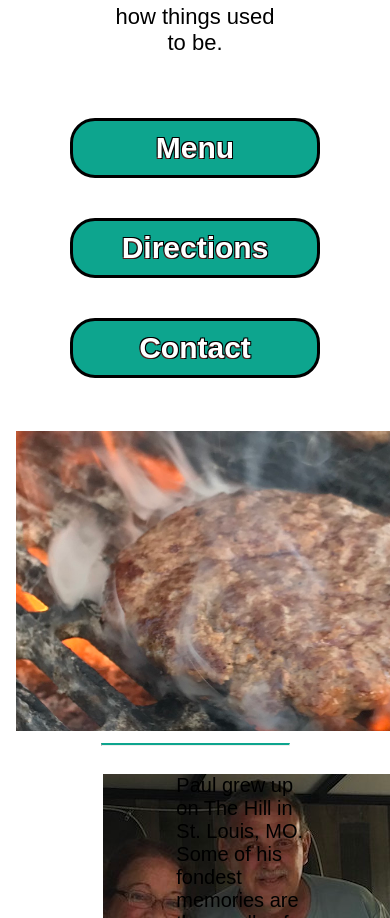
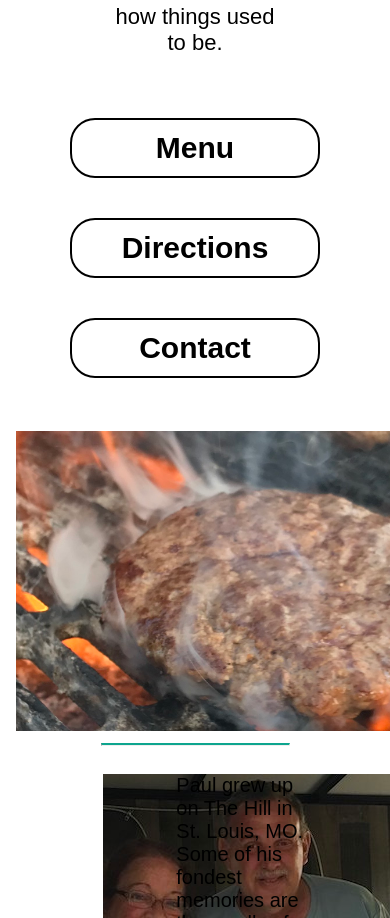
Before and after one commit to MariahLightfoot/TheBuzzsawDiner, an Angular app: page / in a window 390 px wide. Shown: the part 1224-2142 px from the top of the page. Built offline with nearby package versions, Linux system fonts and the light colour scheme.

Commit message:
contact button should pull up phone to call now

```diff
--- a/src/app/buttons/buttons.component.css
+++ b/src/app/buttons/buttons.component.css
@@ -5,25 +5,25 @@
 
 .button1, .button2, .button3{
     border-radius: 25px;
-    border: 3px solid black;
+    border: 2px solid black;
     padding: 5px;
     margin: 20px;
     width: 250px;
     height: 60px;
-    background: #0da58e;
+    background: white;
     font-size: 30px;
     font-weight: 600;
-    color: white;
-    text-shadow:
+    color: black;
+    /* text-shadow:
 		-1px -1px 0 #000,
 		1px -1px 0 #000,
 		-1px 1px 0 rgb(88, 31, 31),
-        1px 1px 0 #000;
+        1px 1px 0 #000; */
 }
 
 .button1:hover, .button2:hover, .button3:hover{
     transform: scale(1.02);
-    box-shadow: 2.5px 2.5px #262626;
+    box-shadow: 7px 7px #0da58e;
     cursor: pointer;
 }
 
--- a/src/app/buttons/buttons.component.html
+++ b/src/app/buttons/buttons.component.html
@@ -3,5 +3,5 @@
 
     <button class="button2" (click)="goToGoogleMaps()">Directions</button>
 
-    <button class="button3">Contact</button>
+    <button class="button3" (click)="contactUs()">Contact</button>
 </div>
--- a/src/app/buttons/buttons.component.ts
+++ b/src/app/buttons/buttons.component.ts
@@ -15,4 +15,8 @@ export class ButtonsComponent implements OnInit {
   goToGoogleMaps() {
     window.open("https://www.google.com/maps/dir//farmers+kitchen+desoto+mo/data=!4m6!4m5!1m1!4e2!1m2!1m1!1s0x87d8e22b48c9cacf:0xab2e3288642b7d3b?sa=X&ved=2ahUKEwj3lvLLlLvmAhVIbs0KHXk-BVkQ9RcwDHoECBsQAw");
   }
+
+  contactUs(){
+    window.open("tel:+6183038501")
+  }
 }
```
